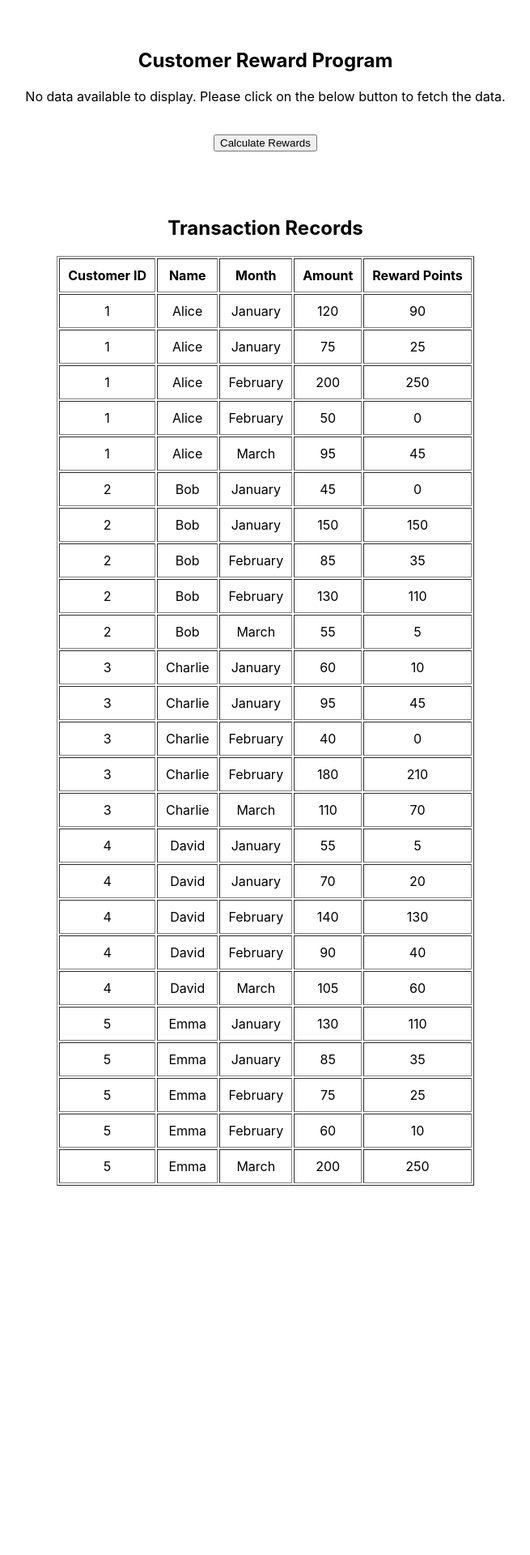
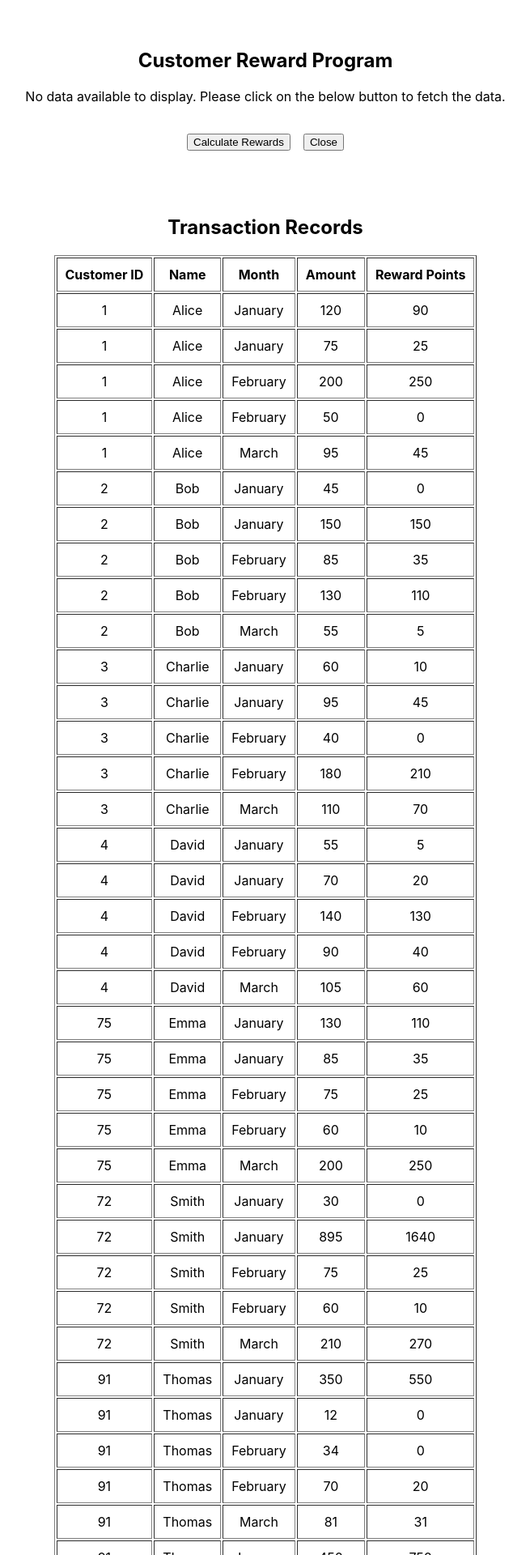
Before and after one commit to shubhamwani96/Shubham_Wani_UIAssignment, a React (Create React App) app: page / in a window 1280 px wide. Shown: the top 1920 px of the page at 81% size, without its empty margins (312-967 px from the left). Before the commit the page ends 1504 px from the top, so only its background shows below. Built offline with nearby package versions, Linux system fonts and the light colour scheme.

Commit message:
Added Data and close button

```diff
--- a/public/CustomerData.json
+++ b/public/CustomerData.json
@@ -44,7 +44,7 @@
     ]
   },
   {
-    "customerId": 5,
+    "customerId": 75,
     "name": "Emma",
     "transactions": [
       { "month": "January", "amount": 130 },
@@ -53,5 +53,32 @@
       { "month": "February", "amount": 60 },
       { "month": "March", "amount": 200 }
     ]
+  },
+  {
+    "customerId": 72,
+    "name": "Smith",
+    "transactions": [
+      { "month": "January", "amount": 30 },
+      { "month": "January", "amount": 895 },
+      { "month": "February", "amount": 75 },
+      { "month": "February", "amount": 60 },
+      { "month": "March", "amount": 210 }
+    ]
+  },
+  {
+    "customerId": 91,
+    "name": "Thomas",
+    "transactions": [
+      { "month": "January", "amount": 350 },
+      { "month": "January", "amount": 12 },
+      { "month": "February", "amount": 34 },
+      { "month": "February", "amount": 70 },
+      { "month": "March", "amount": 81 },
+      { "month": "January", "amount": 450 },
+      { "month": "January", "amount": 120 },
+      { "month": "February", "amount": 344 },
+      { "month": "February", "amount": 780 },
+      { "month": "March", "amount": 761 }
+    ]
   }
 ]
--- a/src/composites/rewardPoints/RewardPoints.js
+++ b/src/composites/rewardPoints/RewardPoints.js
@@ -1,6 +1,7 @@
 import React, { useEffect, useState } from "react";
 import { Table } from "../../components/table/Table";
 import "../../../src/global.css";
+import "../../../src/composites/rewardPoints/rewardStyles.css"
 import { Button } from "../../components/button/Button";
 
 export const RewardPoints = () => {
@@ -107,10 +108,12 @@ export const RewardPoints = () => {
           { index: 5, label: "Total Reward Points" },
         ]}
       />
-
-      <Button onClick={calculateMonthlyRewardPoints}>
-        {"Calculate Rewards"}
-      </Button>
+      <div className={"Reward"}>
+        <Button onClick={calculateMonthlyRewardPoints}>
+          {"Calculate Rewards"}
+        </Button>
+        <Button onClick={() => setRewards([])}>{"Close"}</Button>
+      </div>
     </div>
   );
 };
--- /dev/null
+++ b/src/composites/rewardPoints/rewardStyles.css
@@ -0,0 +1,6 @@
+.Reward {
+  display: flex;
+  flex-direction: row;
+  justify-content: center;
+  gap: 1rem;
+}
```
Also changed, not shown: src/global.css (line endings or trailing spaces).
